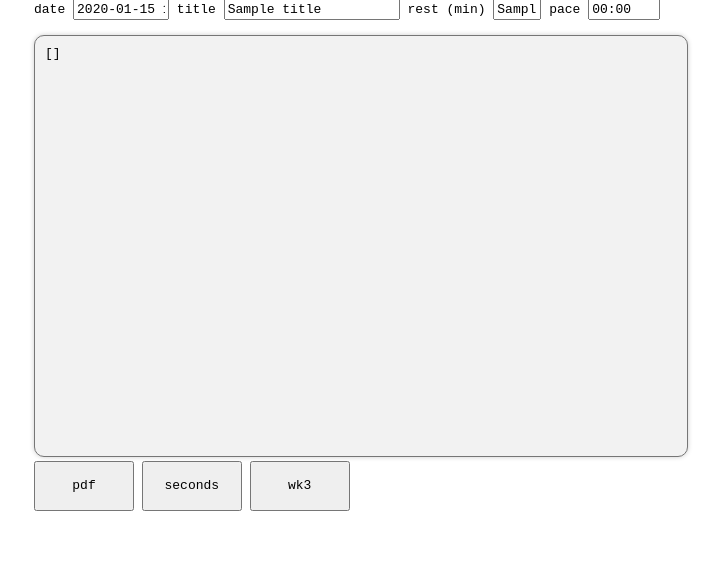
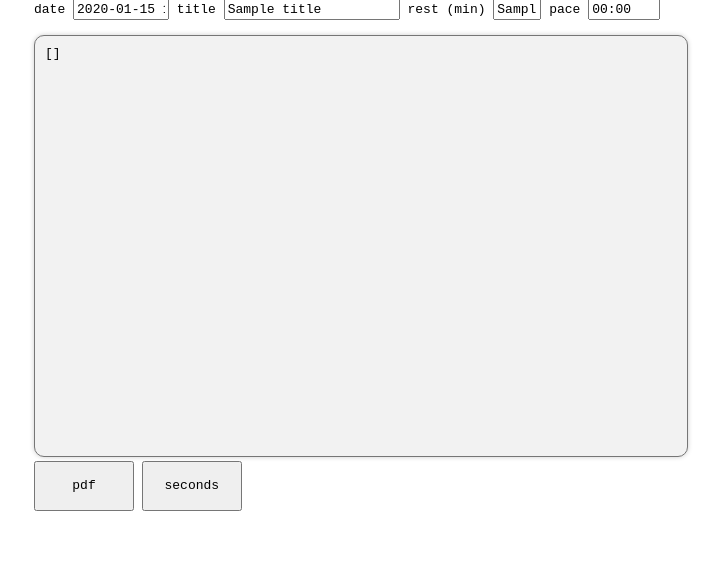
Before and after one commit to bwhybel/workout, a Flask app: template templates/workout_writer.html in a window 1280 px wide. Shown: the part 237-800 px from the top of the page, without its empty margins (290-1011 px from the left). Run offline with Flask 3, Linux system fonts and the light colour scheme; the template is opened without the code that fills it: most values are stand-ins (such as "Sample title", 1, 10 or a date in 2020); some libraries are stand-ins or nearby versions.

Commit message:
remove wk3

```diff
--- a/templates/workout_writer.html
+++ b/templates/workout_writer.html
@@ -94,13 +94,6 @@ textarea {
   <input style='display: none;' type='text' name='seconds_json' id='seconds_json'>
   <input style="width: 100px;height: 50px" type="submit" value="seconds">
 </form>
-<form onsubmit='make_wk3()' action={{ url_for('download_wk3') }} method="post" style="display: inline;">
-    <input style='display: none;' type='text' name='id' id='id' value='{{ id }}'>
-    <input style='display: none;' type='text' name='date' id='date' value='{{ date }}'>
-    <input style='display: none;' type='text' name='group' id='group' value="{{ group['name'] }}">
-    <textarea style='display: none;' type='text' name='wk3_text' id='wk3_text'></textarea>
-    <input style="width: 100px;height: 50px" type="submit" value="wk3">
-  </form>
 <script src="https://unpkg.com/jspdf@latest/dist/jspdf.umd.min.js"></script>
 <script>
   const go_to_url = (url) => {
@@ -650,40 +643,6 @@ textarea {
       document.getElementById('seconds_json').value = JSON.stringify(seconds)
   }
 
-    // use our custom object to create a wk3 file to use in the hytek system!
-    const make_wk3 = () => {
-      const restBetween = timeToInt(document.getElementById("rest_interval").value);
-      let date_list = globalInfo.date.replaceAll("-", ",")
-      let wk3_text = "";
-      wk3_text += `<H>,Hy-Tek's Workout Export,\"Swift Aquatics - IL\",8.0Fe,2022,9,13,${date_list}\n`;
-      wk3_text += "<G>,SR,\"Senior\"\n";
-      wk3_text += "<S>,IM,\"IM'ers\"\n";
-      subCount = 0
-      globalInfo.total_subs.forEach(sub => {
-        subCount++;
-        wk3_text += `<W>,${subCount},${date_list},960,0,SR,${sub},Y,0,0\n`;
-        lineCount = 1
-        globalInfo.sets.forEach(setItem => {
-            if (setItem.subs.length == 0 || setItem.subs.includes(sub)) {
-                if(setItem.des) {
-                    let restLine = `<>,${lineCount},S,0,0,0,1,0,${restBetween},\"rest\",,,,,,,\n`;
-                    wk3_text += restLine;
-                    lineCount++;
-                }
-                for (let i = 0; i < setItem.rounds; i++) {
-                    setItem.lines.forEach(line => {
-                        let setLine = `<>,${lineCount},S,0,0,0,${line.rep},${line.dis},${timeToInt(line.int)},\"${line.des}\",,,,,,,\n`
-                        wk3_text += setLine
-                        lineCount++;
-                    });
-                }
-            }
-        });
-        wk3_text += `<N>\n<Z>\n`;
-      });
-      document.getElementById('wk3_text').value = wk3_text
-  }
-
   let pdfButton = document.getElementById("clickbind");
   pdfButton.addEventListener("click", makePdf);
 </script>
```
